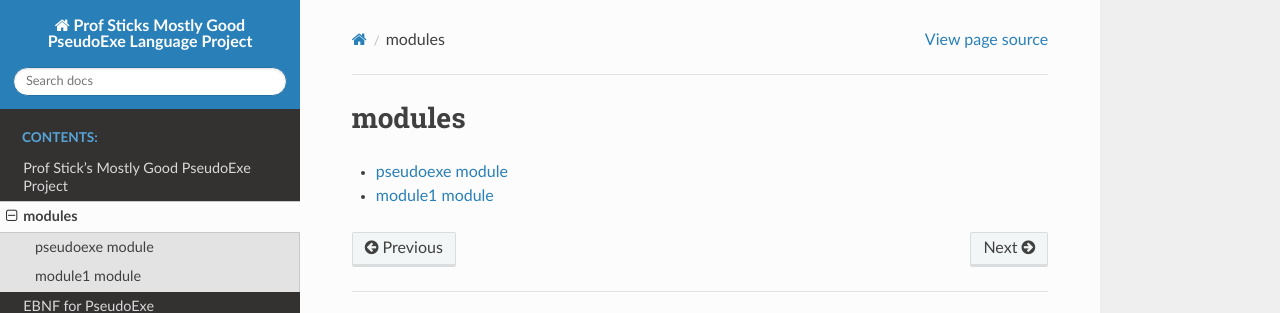
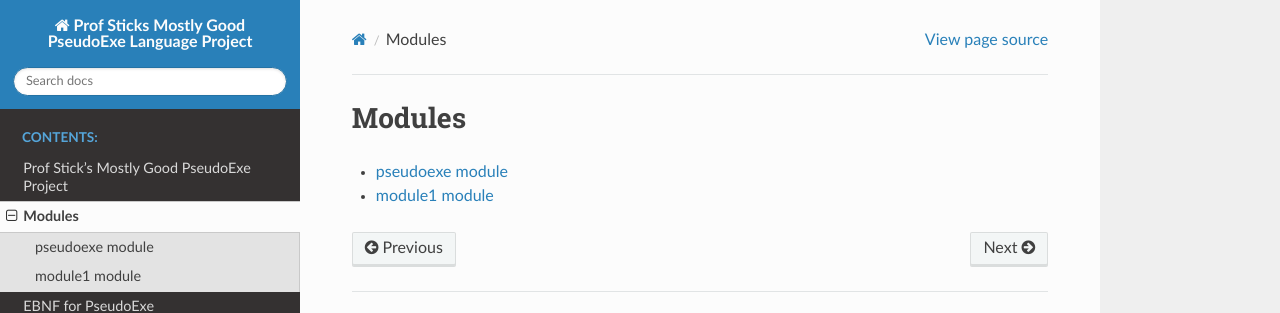
Before and after one commit to ProfStick/12SDD_PseudoExe, a Sphinx documentation site: the page built from docs/source/modules.rst, in a window 1280 px wide. Shown: the top 313 px of the page. Built offline with Sphinx 7.4.7 and the Read the Docs theme 2.0.0, drawn with Linux system fonts in a browser that asks for light colours.

```diff
--- a/docs/source/modules.rst
+++ b/docs/source/modules.rst
@@ -1,4 +1,4 @@
-modules
+Modules
 =======
 
 .. toctree::
```
